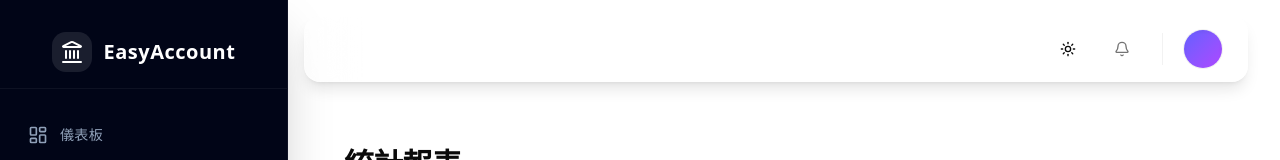
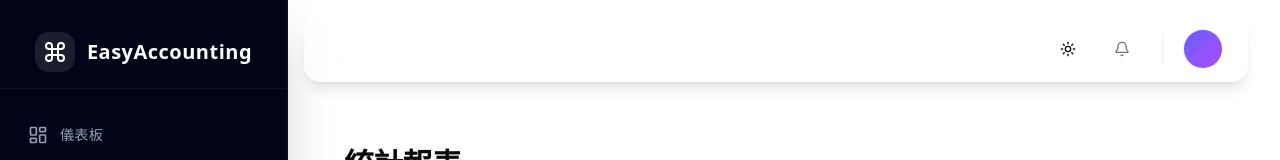
Before and after one commit to BardKidd/EasyAccounting, a Next.js app in the folder apps/frontend/: page /statistics in a window 1280 px wide. Shown: the top 160 px of the page. Built offline with nearby package versions, Linux system fonts and the light colour scheme; no server answers; a web font is replaced by a local one.

Commit message:
refactor: 將側邊欄標誌圖示從 Landmark 更換為 Command 並更新應用程式名稱為 EasyAccounting

```diff
--- a/apps/frontend/src/components/layout/sidebar.tsx
+++ b/apps/frontend/src/components/layout/sidebar.tsx
@@ -11,7 +11,7 @@ import {
   Settings,
   PieChart,
   Menu,
-  Landmark,
+  Command,
   FileCheck,
 } from 'lucide-react';
 import {
@@ -72,10 +72,10 @@ function SidebarContent({
           className="flex items-center gap-3 hover:opacity-90 transition-all cursor-pointer group"
         >
           <div className="p-2 rounded-xl bg-white/10 group-hover:bg-white/20 transition-colors">
-            <Landmark className="h-6 w-6 text-white" />
+            <Command className="h-6 w-6 text-white" />
           </div>
           <h2 className="text-xl font-bold tracking-wide text-white font-playfair">
-            EasyAccount
+            EasyAccounting
           </h2>
         </Link>
       </div>
```
